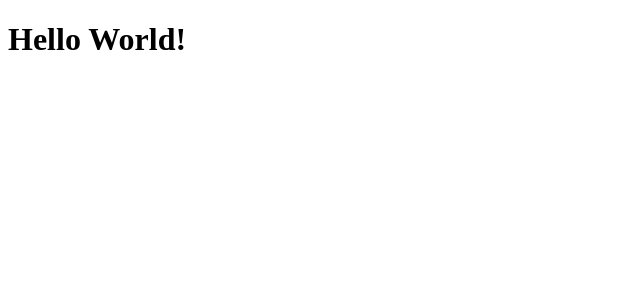
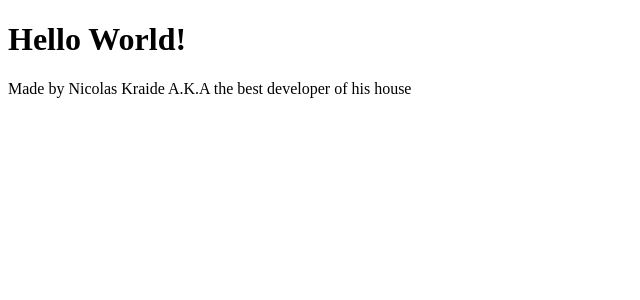
Before and after one commit to devKraide/rocketnotes, a React app: page / in a window 1280 px wide. Shown: the top 300 px of the page, without its empty margins (0-640 px from the left). Built offline with nearby package versions, Linux system fonts and the light colour scheme; the HTML template or start-up script is replaced by a standard one.

Commit message:
fragment

```diff
--- a/src/pages/Details.jsx
+++ b/src/pages/Details.jsx
@@ -1,6 +1,11 @@
+import { Fragment } from "react";
+// fragment is a wrapper that allows you to return multiple elements without adding a div. The con of using a fragment is that it doesn't support keys or attributes => styled-components. Different from a div.
 export function Details() {
 
   return (
+    <Fragment>
   <h1>Hello World!</h1>
+  <span>Made by Nicolas Kraide A.K.A the best developer of his house</span>
+  </Fragment>
   )
 }
```
